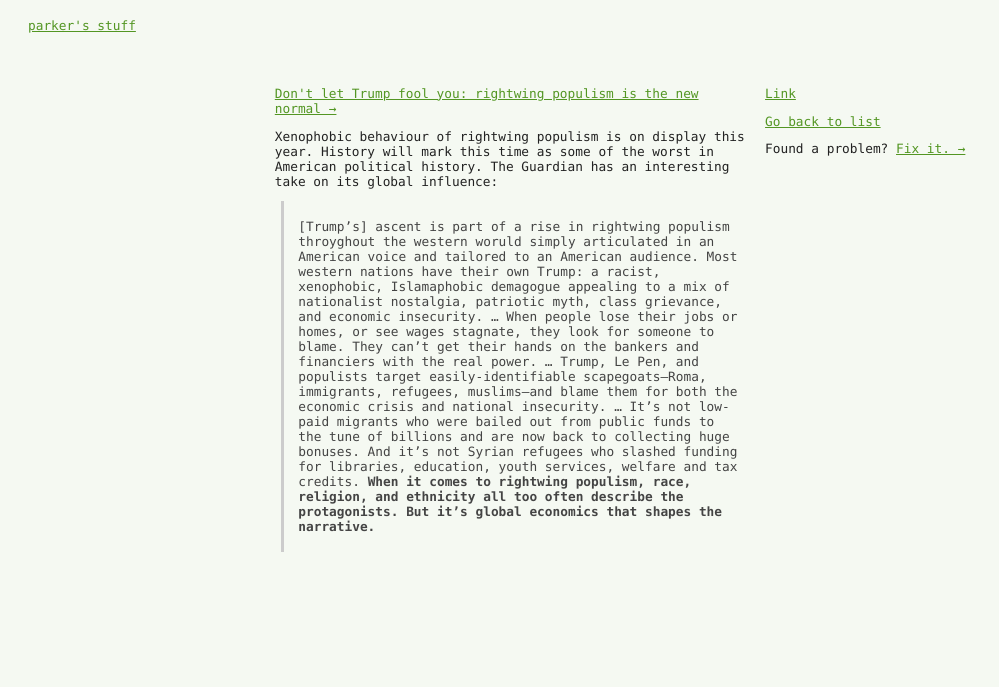
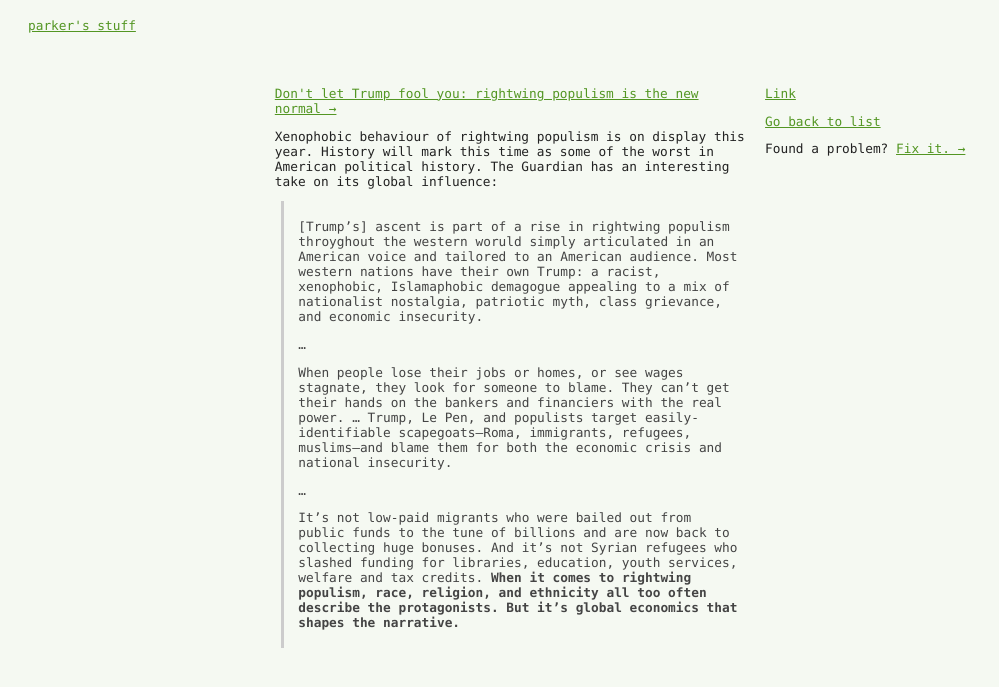
Before and after one commit to parkr/stuff, a Jekyll site: the page built from _posts/2016-01-18-dont-let-trump-fool-you-rightwing-populism-is-the-new-normal.markdown, in a window 1280 px wide. Shown: the top 687 px of the page, without its empty margins (0-999 px from the left). Built offline with Jekyll 4.4.1, drawn with Linux system fonts in a browser that asks for light colours.

```diff
--- a/_posts/2016-01-18-dont-let-trump-fool-you-rightwing-populism-is-the-new-normal.markdown
+++ b/_posts/2016-01-18-dont-let-trump-fool-you-rightwing-populism-is-the-new-normal.markdown
@@ -14,16 +14,20 @@ Guardian has an interesting take on its global influence:
 > American audience. Most western nations have their own Trump: a racist,
 > xenophobic, Islamaphobic demagogue appealing to a mix of nationalist
 > nostalgia, patriotic myth, class grievance, and economic insecurity.
+>
 > ...
-> When people lose their jobs or homes, or see wages stagnate, they look for
-> someone to blame. They can't get their hands on the bankers and financiers
-> with the real power. ... Trump, Le Pen, and populists target
+>
+> When people lose their jobs or homes, or see wages stagnate, they look
+> for someone to blame. They can't get their hands on the bankers and
+> financiers with the real power. ... Trump, Le Pen, and populists target
 > easily-identifiable scapegoats–Roma, immigrants, refugees, muslims–and
 > blame them for both the economic crisis and national insecurity.
+>
 > ...
+>
 > It's not low-paid migrants who were bailed out from public funds to the
-> tune of billions and are now back to collecting huge bonuses. And it's not
-> Syrian refugees who slashed funding for libraries, education, youth
+> tune of billions and are now back to collecting huge bonuses. And it's
+> not Syrian refugees who slashed funding for libraries, education, youth
 > services, welfare and tax credits. **When it comes to rightwing populism,
-> race, religion, and ethnicity all too often describe the protagonists. But
-> it's global economics that shapes the narrative.**
+> race, religion, and ethnicity all too often describe the protagonists.
+> But it's global economics that shapes the narrative.**
```
